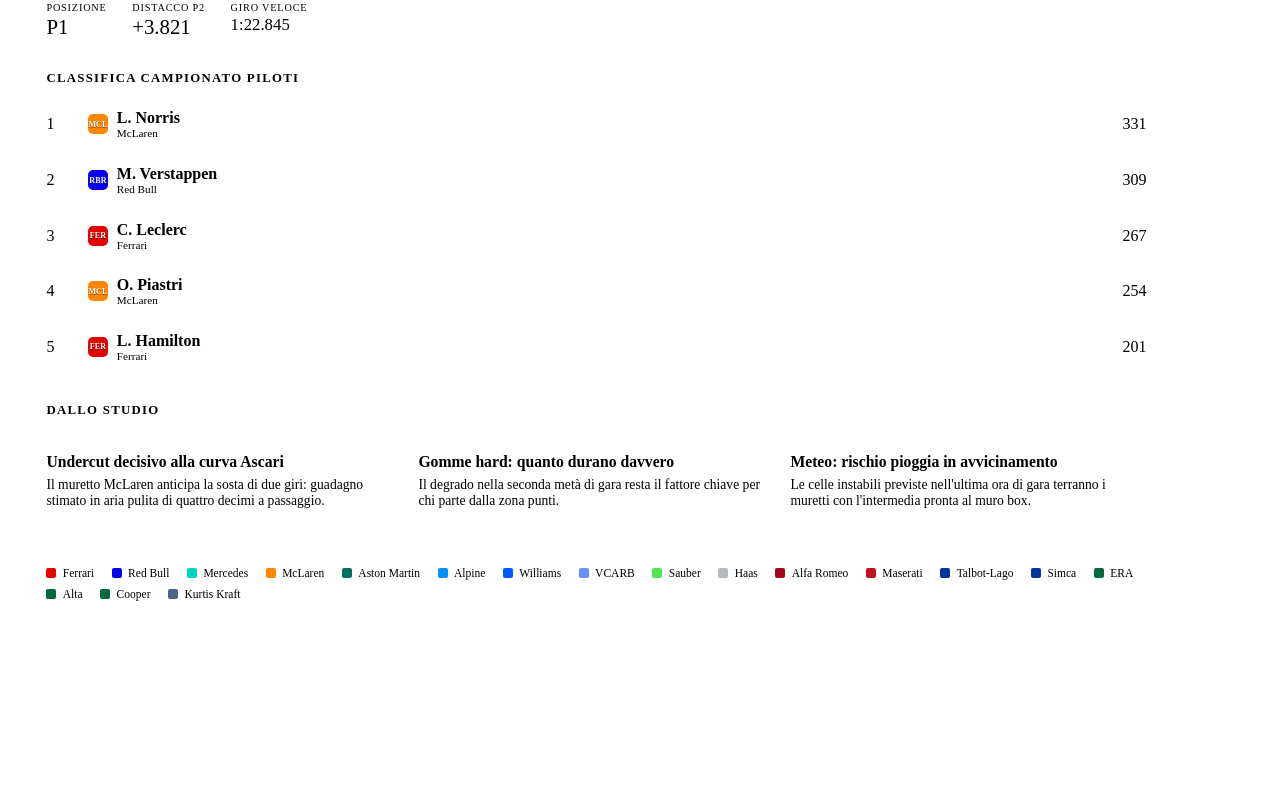
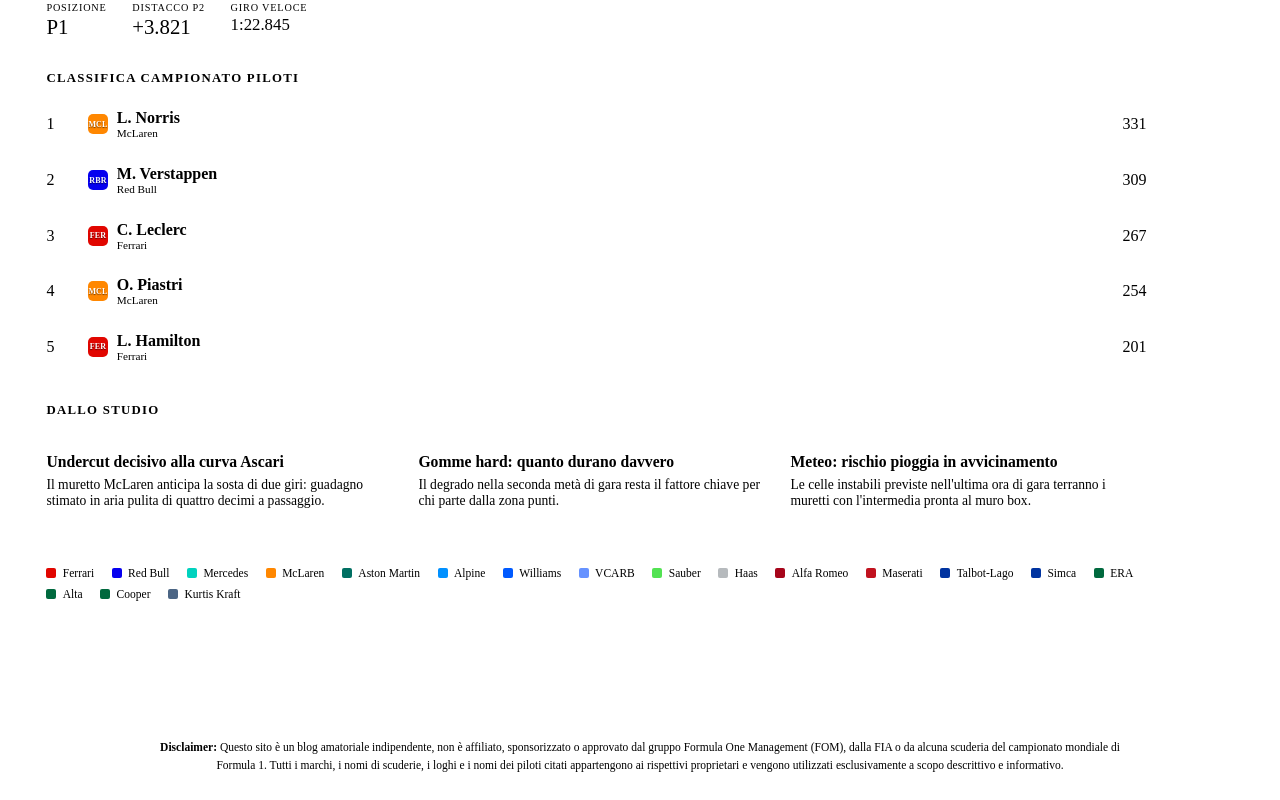
Before and after one commit to cattaneoalessio/F1-Almanac, a React (Vite) app in the folder frontend/: page /live in a window 1280 px wide. Shown: the part 1684-2484 px from the top of the page. Before the commit the page ends 2372 px from the top, so only its background shows below. Built offline with nearby package versions, Linux system fonts and the light colour scheme; no server answers; the HTML template or start-up script is replaced by a standard one.

Commit message:
Add files via upload

```diff
--- a/frontend/src/App.css
+++ b/frontend/src/App.css
@@ -1,5 +1,17 @@
 .app-shell {
   min-height: 100vh;
+  display: flex;
+  flex-direction: column;
+}
+
+/* Il contenuto (nav + rotte) occupa lo spazio disponibile, così il
+   footer con il disclaimer resta ancorato in fondo alla viewport anche
+   nelle pagine con poco contenuto, invece di finire a metà schermo. */
+.app-shell > *:not(.site-footer) {
+  flex: 0 0 auto;
+}
+.app-shell > .main {
+  flex: 1 0 auto;
 }
 
 /* Barra di navigazione tra "Live Timing" e "Archivio storico" (Fase D).
--- a/frontend/src/App.jsx
+++ b/frontend/src/App.jsx
@@ -9,6 +9,7 @@
 import CircuitView from './views/CircuitView.jsx';
 import ScuderiesIndexView from './views/ScuderiesIndexView.jsx';
 import ScuderiaView from './views/ScuderiaView.jsx';
+import SiteFooter from './components/SiteFooter.jsx';
 
 const TABS = [
   { pattern: '/archivio', to: `/archivio/${ANNO_DI_DEFAULT}`, label: 'Archivio storico' },
@@ -69,6 +70,8 @@
           }
         />
       </Routes>
+
+      <SiteFooter />
     </div>
   );
 }
--- /dev/null
+++ b/frontend/src/components/SiteFooter.css
@@ -0,0 +1,21 @@
+.site-footer {
+  margin-top: 2.5rem;
+  padding: 1.1rem 1.5rem;
+  border-top: 1px solid var(--line);
+  background: var(--bg-main);
+}
+
+.site-footer__disclaimer {
+  max-width: 960px;
+  margin: 0 auto;
+  font-family: var(--font-body);
+  font-size: 0.72rem;
+  line-height: 1.6;
+  color: var(--text-gray);
+  text-align: center;
+}
+
+.site-footer__disclaimer strong {
+  color: var(--text-gray);
+  font-weight: 700;
+}
--- /dev/null
+++ b/frontend/src/components/SiteFooter.jsx
@@ -0,0 +1,25 @@
+import './SiteFooter.css';
+
+/**
+ * <SiteFooter /> — disclaimer legale fisso in fondo a OGNI pagina.
+ *
+ * Va montato una sola volta, fuori da <Routes> (in App.jsx), così compare
+ * su tutte le rotte senza doverlo ripetere in ogni vista. Il testo è
+ * quello concordato, da non riformulare: chiarisce che il sito è un
+ * blog amatoriale indipendente non affiliato a FOM/FIA/scuderie, a
+ * tutela sia di chi lo pubblica sia dei marchi citati (piloti, scuderie,
+ * loghi), usati solo a scopo descrittivo/informativo.
+ */
+export default function SiteFooter() {
+  return (
+    <footer className="site-footer">
+      <p className="site-footer__disclaimer">
+        <strong>Disclaimer:</strong> Questo sito è un blog amatoriale indipendente, non è affiliato,
+        sponsorizzato o approvato dal gruppo Formula One Management (FOM), dalla FIA o da alcuna
+        scuderia del campionato mondiale di Formula 1. Tutti i marchi, i nomi di scuderie, i loghi e i
+        nomi dei piloti citati appartengono ai rispettivi proprietari e vengono utilizzati esclusivamente
+        a scopo descrittivo e informativo.
+      </p>
+    </footer>
+  );
+}
```
Also changed, not shown: frontend/src/components/CreditedFigure.css (added, +32 -0 lines), frontend/src/components/CreditedFigure.jsx (added, +63 -0 lines), frontend/src/components/SocialEmbed.css (added, +51 -0 lines), frontend/src/components/SocialEmbed.jsx (added, +42 -0 lines).
